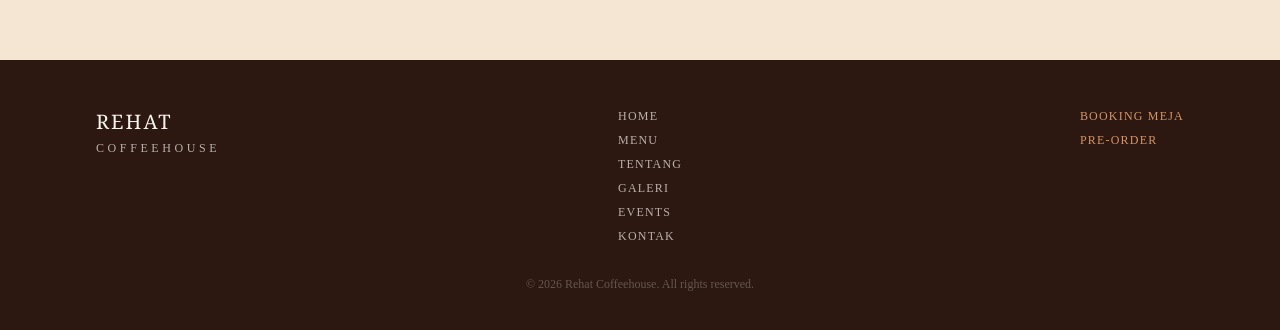
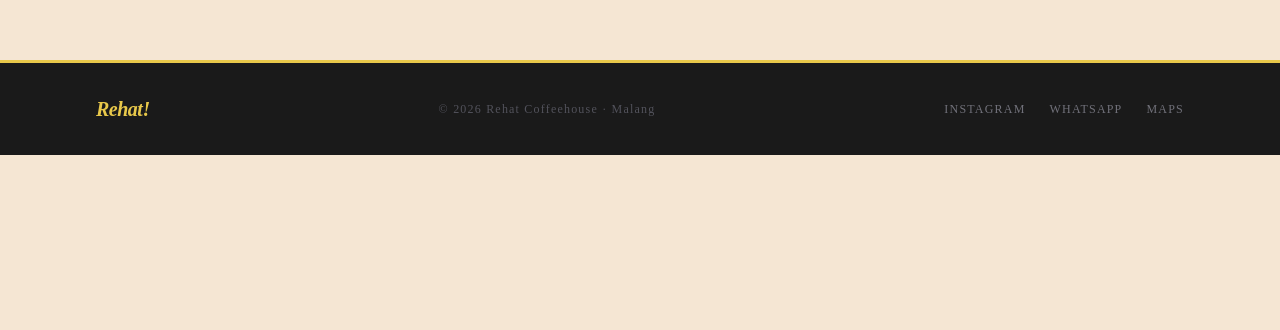
Before and after one commit to chooo17/rehat-coffeehouse, a Next.js app: page / in a window 1280 px wide. Shown: the part 1767-2097 px from the top of the page. After the commit the page ends 1922 px from the top, so only its background shows below. Built offline with nearby package versions, Linux system fonts and the light colour scheme; no server answers.

Commit message:
feat: redesign Footer with retro groovy style (black bg, yellow border, Rehat! logo)

```diff
--- a/components/layout/Footer.tsx
+++ b/components/layout/Footer.tsx
@@ -1,24 +1,19 @@
-import Link from 'next/link'
-
 export function Footer() {
   return (
-    <footer className="bg-brand-dark text-brand-light/70 py-12 section-padding">
-      <div className="flex flex-col md:flex-row justify-between gap-8">
-        <div>
-          <p className="font-serif text-brand-light text-xl tracking-widest">REHAT</p>
-          <p className="text-xs tracking-widest2 mt-1">COFFEEHOUSE</p>
-        </div>
-        <div className="flex flex-col gap-2 text-xs tracking-widest uppercase">
-          {[['/', 'Home'], ['/menu', 'Menu'], ['/tentang', 'Tentang'], ['/galeri', 'Galeri'], ['/events', 'Events'], ['/kontak', 'Kontak']].map(([href, label]) => (
-            <Link key={href} href={href} className="hover:text-brand-accent transition-colors">{label}</Link>
-          ))}
-        </div>
-        <div className="flex flex-col gap-2 text-xs">
-          <Link href="/booking" className="text-brand-accent hover:text-brand-light transition-colors tracking-widest uppercase">Booking Meja</Link>
-          <Link href="/preorder" className="text-brand-accent hover:text-brand-light transition-colors tracking-widest uppercase">Pre-order</Link>
+    <footer className="bg-brand-black border-t-[3px] border-brand-yellow px-6 md:px-12 lg:px-24 py-8">
+      <div className="flex flex-col md:flex-row items-center justify-between gap-4">
+        <span className="font-black italic text-brand-yellow text-xl tracking-tight">
+          Rehat!
+        </span>
+        <p className="text-xs text-zinc-600 tracking-widest">
+          © {new Date().getFullYear()} Rehat Coffeehouse · Malang
+        </p>
+        <div className="flex gap-6">
+          <a href="https://instagram.com" target="_blank" rel="noopener noreferrer" className="text-xs text-zinc-500 hover:text-brand-yellow transition-colors tracking-widest uppercase">Instagram</a>
+          <a href="https://wa.me/6287777601617" target="_blank" rel="noopener noreferrer" className="text-xs text-zinc-500 hover:text-brand-yellow transition-colors tracking-widest uppercase">WhatsApp</a>
+          <a href="https://maps.google.com" target="_blank" rel="noopener noreferrer" className="text-xs text-zinc-500 hover:text-brand-yellow transition-colors tracking-widest uppercase">Maps</a>
         </div>
       </div>
-      <p className="mt-8 text-xs text-center opacity-40">© {new Date().getFullYear()} Rehat Coffeehouse. All rights reserved.</p>
     </footer>
   )
 }
```
